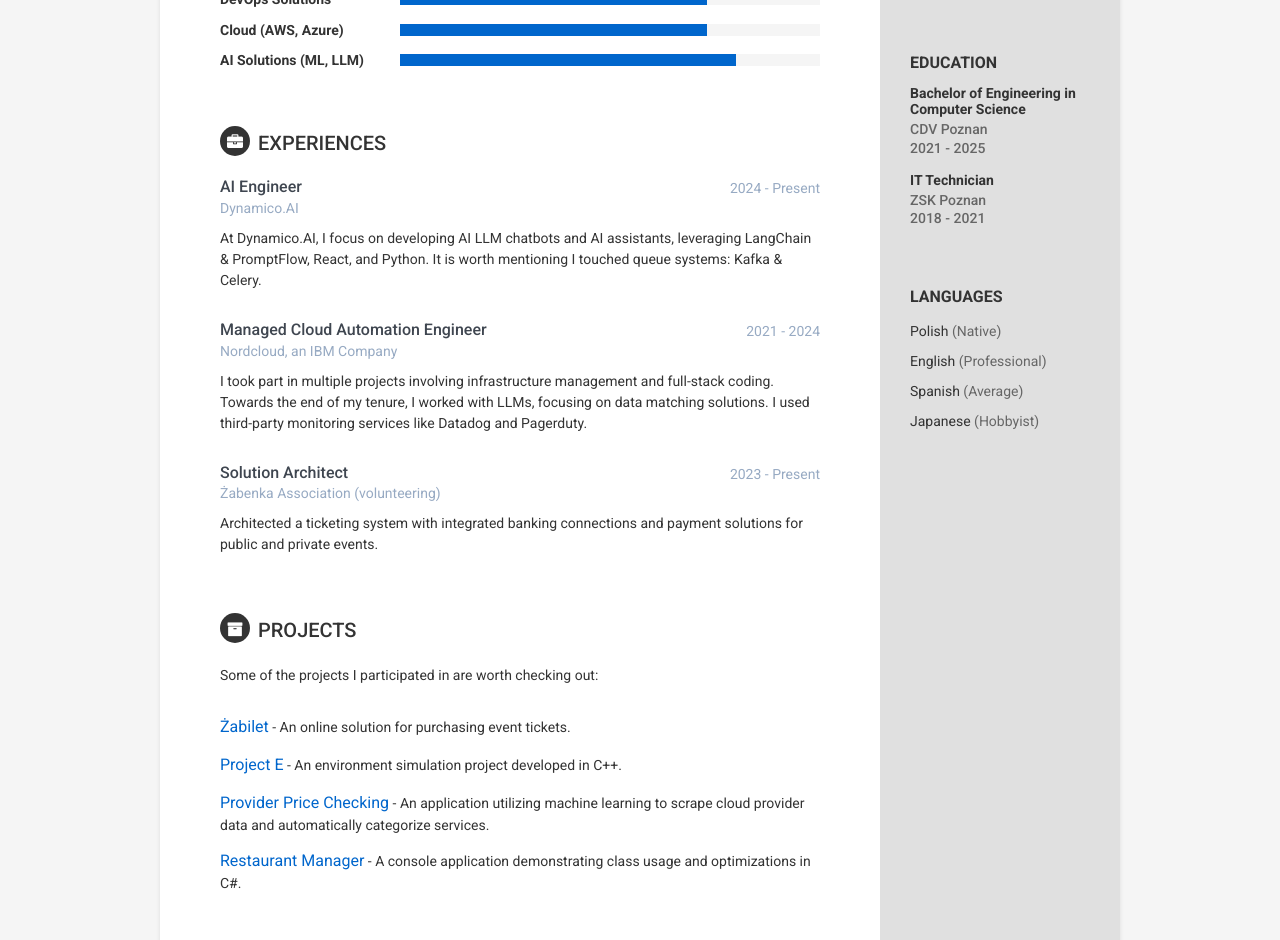
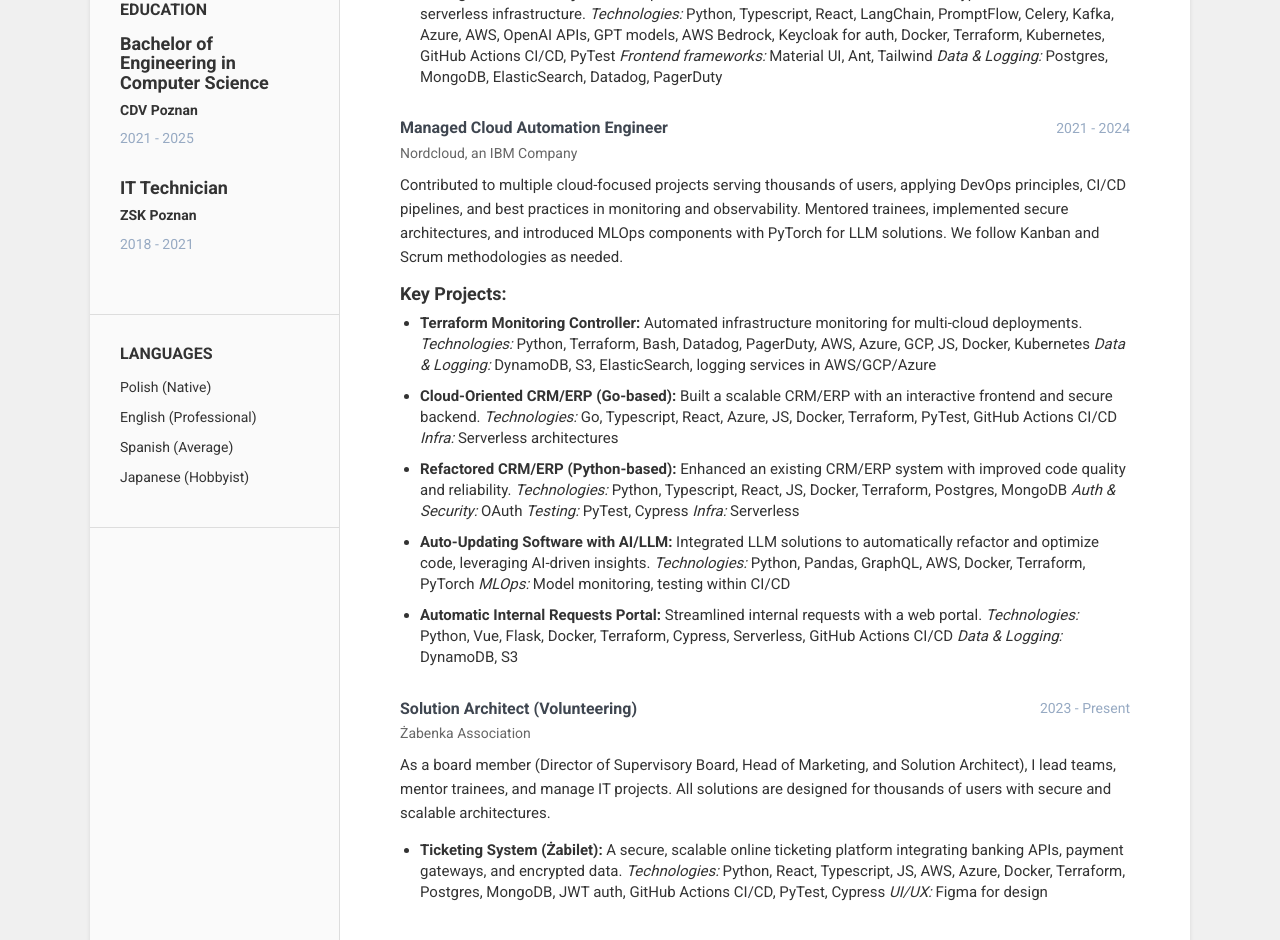
Before and after one commit to Nemryk/education, a plain HTML site: page index.html in a window 1280 px wide. Shown: the part 475-1415 px from the top of the page. Drawn offline with nearby package versions, Linux system fonts and the light colour scheme.

Commit message:
Adjust CV

```diff
--- a/css/styles.css
+++ b/css/styles.css
@@ -1,337 +1,189 @@
 body {
     font-family: 'Roboto', sans-serif;
     color: #333;
-    background: #f5f5f5;
-    font-size: 14px;
+    background: #f0f0f0;
+    font-size: 15px;
+    margin: 0;
     padding: 30px;
     -webkit-font-smoothing: antialiased;
     -moz-osx-font-smoothing: grayscale;
 }
 
-h1,
-h2,
-h3,
-h4,
-h5,
-h6 {
+h1, h2, h3, h4, h5, h6 {
     font-weight: 700;
+    margin-top: 0;
 }
 
 a {
     color: #0066cc;
-    transition: all 0.4s ease-in-out;
+    transition: color 0.3s ease;
 }
 
 a:hover {
-    text-decoration: underline;
     color: #004080;
 }
 
-a:focus {
-    text-decoration: none;
-}
-
-p {
-    line-height: 1.5;
-}
-
 .wrapper {
-    background: #e0e0e0;
-    max-width: 960px;
+    background: #fff;
+    max-width: 1100px;
     margin: 0 auto;
+    box-shadow: 0px 2px 4px rgba(0, 0, 0, 0.1);
+    display: flex;
+    flex-direction: row;
     position: relative;
-    box-shadow: 0px 2px 4px rgba(0, 0, 0, 0.1);
 }
 
 .sidebar-wrapper {
-    background: #e0e0e0;
-    position: absolute;
-    right: 0;
-    width: 240px;
-    height: 100%;
-    min-height: 800px;
-    color: #333;
+    background: #fafafa;
+    width: 250px;
+    border-right: 1px solid #ddd;
+    padding-bottom: 30px;
 }
 
-.sidebar-wrapper a {
-    color: #0066cc;
+.profile-container {
+    text-align: center;
+    padding: 30px;
+    border-bottom: 1px solid #ddd;
 }
 
-.sidebar-wrapper .profile-container {
-    padding: 30px;
-    background: rgba(0, 0, 0, 0.05);
-    text-align: center;
-    color: #333;
-}
-
-.sidebar-wrapper .name {
-    font-size: 32px;
-    font-weight: 900;
-    margin-top: 0;
-    margin-bottom: 10px;
-    color: #333;
-}
-
-.sidebar-wrapper .tagline {
-    color: #666;
-    font-size: 16px;
-    font-weight: 400;
-    margin-top: 0;
-    margin-bottom: 0;
-}
-
-.sidebar-wrapper .profile {
+.profile-img {
+    max-width: 100px;
+    border-radius: 50%;
     margin-bottom: 15px;
 }
 
-.sidebar-wrapper .contact-list .fa {
-    margin-right: 5px;
-    font-size: 18px;
-    vertical-align: middle;
-}
-
-.sidebar-wrapper .contact-list li {
-    margin-bottom: 15px;
-}
-
-.sidebar-wrapper .contact-list li:last-child {
-    margin-bottom: 0;
-}
-
-.sidebar-wrapper .contact-list .email .fa {
-    font-size: 14px;
-}
-
-.sidebar-wrapper .container-block {
-    padding: 30px;
-}
-
-.sidebar-wrapper .container-block-title {
-    text-transform: uppercase;
-    font-size: 16px;
-    font-weight: 700;
-    margin-top: 0;
-    margin-bottom: 15px;
-    color: #333;
-}
-
-.sidebar-wrapper .degree {
-    font-size: 14px;
-    margin-top: 0;
+.name {
+    font-size: 24px;
     margin-bottom: 5px;
     color: #333;
 }
 
-.sidebar-wrapper .education-container .item {
-    margin-bottom: 15px;
+.tagline {
+    font-size: 16px;
+    color: #555;
+    font-weight: 400;
 }
 
-.sidebar-wrapper .education-container .item:last-child {
+.contact-container, .education-container, .languages-container {
+    padding: 30px;
+    border-bottom: 1px solid #ddd;
+}
+
+.container-block-title {
+    font-size: 16px;
+    font-weight: 700;
+    margin-bottom: 15px;
+    text-transform: uppercase;
+    color: #333;
+}
+
+.contact-list li, .interests-list li {
+    margin-bottom: 10px;
+    font-size: 14px;
+}
+
+.main-wrapper {
+    flex: 1;
+    padding: 60px;
+}
+
+.section-title {
+    text-transform: uppercase;
+    font-size: 20px;
+    font-weight: 700;
+    color: #333;
+    margin-bottom: 20px;
+    display: flex;
+    align-items: center;
+}
+
+.section-title .fa {
+    background: #333;
+    color: #fff;
+    border-radius: 50%;
+    width: 30px;
+    height: 30px;
+    display: inline-flex;
+    align-items: center;
+    justify-content: center;
+    margin-right: 10px;
+}
+
+.section {
+    margin-bottom: 40px;
+}
+
+.item {
+    margin-bottom: 30px;
+}
+
+.upper-row {
+    display: flex;
+    justify-content: space-between;
+    align-items: center;
+    margin-bottom: 5px;
+}
+
+.job-title {
+    font-size: 16px;
+    color: #3F4650;
+    margin: 0;
+}
+
+.time {
+    font-size: 14px;
+    color: #97AAC3;
+}
+
+.company {
+    margin-bottom: 10px;
+    color: #666;
+    font-size: 14px;
+}
+
+.details p {
+    margin-bottom: 15px;
+    line-height: 1.6;
+}
+
+.details ul {
+    list-style-type: disc;
+    padding-left: 20px;
     margin-bottom: 0;
 }
 
-.sidebar-wrapper .education-container .meta {
-    color: #666;
-    font-weight: 500;
-    margin-bottom: 0px;
-    margin-top: 0;
-}
-
-.sidebar-wrapper .education-container .time {
-    color: #666;
-    font-weight: 500;
-    margin-bottom: 0px;
-}
-
-.sidebar-wrapper .languages-container .lang-desc {
-    color: #666;
-}
-
-.sidebar-wrapper .languages-list {
-    margin-bottom: 0;
-}
-
-.sidebar-wrapper .languages-list li {
+.details li {
     margin-bottom: 10px;
-}
-
-.sidebar-wrapper .languages-list li:last-child {
-    margin-bottom: 0;
-}
-
-.sidebar-wrapper .interests-list {
-    margin-bottom: 0;
-}
-
-.sidebar-wrapper .interests-list li {
-    margin-bottom: 10px;
-}
-
-.sidebar-wrapper .interests-list li:last-child {
-    margin-bottom: 0;
-}
-
-.main-wrapper {
-    background: #fff;
-    padding: 60px;
-    padding-right: 300px;
-}
-
-.main-wrapper .section-title {
-    text-transform: uppercase;
-    font-size: 20px;
-    font-weight: 500;
-    color: #333;
-    position: relative;
-    margin-top: 0;
-    margin-bottom: 20px;
-}
-
-.main-wrapper .section-title .fa {
-    width: 30px;
-    height: 30px;
-    margin-right: 8px;
-    display: inline-block;
-    color: #fff;
-    background: #333;
-    text-align: center;
-    padding-top: 8px;
-    font-size: 16px;
-    position: relative;
-    top: -2px;
-    border-radius: 50%;
-}
-
-.main-wrapper .section {
-    margin-bottom: 60px;
-}
-
-.main-wrapper .experiences-section .item {
-    margin-bottom: 30px;
-}
-
-.main-wrapper .upper-row {
-    position: relative;
-    overflow: hidden;
-    margin-bottom: 2px;
-}
-
-.main-wrapper .job-title {
-    color: #3F4650;
-    font-size: 16px;
-    margin-top: 0;
-    margin-bottom: 0;
-    font-weight: 500;
-}
-
-.main-wrapper .time {
-    position: absolute;
-    right: 0;
-    top: 0;
-    color: #97AAC3;
-}
-
-.main-wrapper .company {
-    margin-bottom: 10px;
-    color: #97AAC3;
-}
-
-.main-wrapper .project-title {
-    font-size: 16px;
-    font-weight: 400;
-    margin-top: 0;
-    margin-bottom: 5px;
-}
-
-.main-wrapper .projects-section .intro {
-    margin-bottom: 30px;
-}
-
-.main-wrapper .projects-section .item {
-    margin-bottom: 15px;
-}
-
-.skillset .item {
-    margin-bottom: 15px;
-    overflow: hidden;
-}
-
-.skillset .level-title {
-    font-size: 14px;
-    margin-top: 0;
-    margin-bottom: 12px;
-}
-
-.skillset .level-bar {
-    height: 12px;
-    background: #f5f5f5;
-}
-
-.skillset .level-bar-inner {
-    height: 12px;
-    background: #0066cc;
-    transition: width 1s ease-in-out;
+    line-height: 1.4;
 }
 
 .footer {
-    padding: 30px;
-    padding-top: 60px;
+    text-align: center;
+    padding: 20px;
+    margin-top: 30px;
+    font-size: 13px;
+    color: #333;
+    background: #fafafa;
+    border-top: 1px solid #ddd;
 }
 
-.footer .copyright {
-    line-height: 1.6;
-    color: #333;
-    font-size: 13px;
-}
-
-.footer .fa-heart {
-    color: #fb866a;
-}
-
-/* Extra small devices (phones, less than 768px) */
-
 @media (max-width: 767px) {
+    .wrapper {
+        flex-direction: column;
+    }
     .sidebar-wrapper {
-        position: static;
-        width: inherit;
+        width: 100%;
+        border-right: none;
+        border-bottom: 1px solid #ddd;
     }
     .main-wrapper {
         padding: 30px;
     }
-    .main-wrapper .time {
-        position: static;
-        display: block;
+    .upper-row {
+        flex-direction: column;
+        align-items: flex-start;
+    }
+    .time {
         margin-top: 5px;
     }
-    .main-wrapper .upper-row {
-        margin-bottom: 0;
-    }
 }
-
-/* Medium devices (desktops, 992px and up) */
-
-@media (min-width: 992px) {
-    .skillset .level-title {
-        display: inline-block;
-        float: left;
-        width: 30%;
-        margin-bottom: 0;
-    }
-    .skillset .level-bar {
-        display: inline-block;
-        width: 70%;
-        float: left;
-        position: relative;
-        top: 1px;
-    }
-}
-
-/* Profile image */
-
-.profile-img {
-    max-width: 100px;
-    margin-bottom: 15px;
-    border: 0px solid #fff;
-    border-radius: 100%;
-    box-shadow: 0 1px 1px rgba(0, 0, 0, 0.1);
-}
--- a/index.html
+++ b/index.html
@@ -7,7 +7,7 @@
     <meta name="viewport" content="width=device-width, initial-scale=1.0">
     <meta name="description" content="Resume of Software Engineer - Jan Kaczmarek.">
     <link rel="shortcut icon" href="favicon.ico">
-    <link href='https://fonts.googleapis.com/css?family=Roboto:400,500,400italic,300italic,300,500italic,700,700italic,900,900italic' rel='stylesheet' type='text/css'>
+    <link href='https://fonts.googleapis.com/css?family=Roboto:400,500,700,900' rel='stylesheet' type='text/css'>
     <link href="https://maxcdn.bootstrapcdn.com/bootstrap/3.3.7/css/bootstrap.min.css" rel="stylesheet">
     <link rel="stylesheet" href="https://cdnjs.cloudflare.com/ajax/libs/font-awesome/4.7.0/css/font-awesome.css">
     <link id="theme-style" rel="stylesheet" href="css/styles.css">
@@ -45,75 +45,43 @@
             <div class="languages-container container-block">
                 <h2 class="container-block-title">Languages</h2>
                 <ul class="list-unstyled interests-list">
-                    <li>Polish <span class="lang-desc">(Native)</span></li>
-                    <li>English <span class="lang-desc">(Professional)</span></li>
-                    <li>Spanish <span class="lang-desc">(Average)</span></li>
-                    <li>Japanese <span class="lang-desc">(Hobbyist)</span></li>
+                    <li>Polish (Native)</li>
+                    <li>English (Professional)</li>
+                    <li>Spanish (Average)</li>
+                    <li>Japanese (Hobbyist)</li>
                 </ul>
             </div>
         </div>
         <div class="main-wrapper">
-            <section class="section summary-section">
-                <h2 class="section-title"><i class="fa fa-user"></i>Career Profile</h2>
-                <div class="summary">
-                    <p>A dedicated software developer with a strong foundation in Python and experience in C#, Go, and C++. Skilled in both backend and frontend development, with practical experience in Flask and React. Familiar with software development principles and capable of tackling complex problems. Enjoys collaborating in team environments to deliver quality software products. Seeking opportunities to apply programming knowledge and problem-solving abilities in a role that offers professional growth.</p>
-                </div>
+
+            <section class="section personal-section">
+                <h2 class="section-title"><i class="fa fa-user"></i>Personal Statement</h2>
+                <p>I am a dedicated software engineer experienced in building cloud-native, AI-driven applications that serve thousands of users. I personally enjoy experimenting with coding techniques, working with microprocessors, and developing games. I am passionate about bouldering and swimming. I thrive in environments that encourage continuous learning, mentoring, and exploring new technologies.</p>
             </section>
-            <section class="skills-section section">
-                <h2 class="section-title"><i class="fa fa-rocket"></i>Skills &amp; Proficiency</h2>
-                <div class="skillset">
-                    <div class="item">
-                        <h3 class="level-title">Python</h3>
-                        <div class="level-bar">
-                            <div class="level-bar-inner" data-level="90%"></div>
-                        </div>
-                    </div>
-                    <div class="item">
-                        <h3 class="level-title">React</h3>
-                        <div class="level-bar">
-                            <div class="level-bar-inner" data-level="65%"></div>
-                        </div>
-                    </div>
-                    <div class="item">
-                        <h3 class="level-title">Javascript</h3>
-                        <div class="level-bar">
-                            <div class="level-bar-inner" data-level="72%"></div>
-                        </div>
-                    </div>
-                    <div class="item">
-                        <h3 class="level-title">DevOps Solutions</h3>
-                        <div class="level-bar">
-                            <div class="level-bar-inner" data-level="73%"></div>
-                        </div>
-                    </div>
-                    <div class="item">
-                        <h5 class="level-title">Cloud (AWS, Azure)</h5>
-                        <div class="level-bar">
-                            <div class="level-bar-inner" data-level="73%"></div>
-                        </div>
-                    </div>
-                    <div class="item">
-                        <h3 class="level-title">AI Solutions (ML, LLM)</h3>
-                        <div class="level-bar">
-                            <div class="level-bar-inner" data-level="80%"></div>
-                        </div>
-                    </div>
-                </div>
-            </section>
+
             <section class="section experiences-section">
                 <h2 class="section-title"><i class="fa fa-briefcase"></i>Experiences</h2>
+
                 <div class="item">
                     <div class="meta">
                         <div class="upper-row">
-                            <h3 class="job-title">AI Engineer</h3>
+                            <h3 class="job-title">Fullstack Engineer</h3>
                             <div class="time">2024 - Present</div>
                         </div>
                         <div class="company">Dynamico.AI</div>
                     </div>
                     <div class="details">
-                        <p>At Dynamico.AI, I focus on developing AI LLM chatbots and AI assistants, leveraging LangChain & PromptFlow, React, and Python. It is worth mentioning I touched queue systems: Kafka & Celery.</p>
+                        <p>At Dynamico.AI, I focus on developing large-scale AI-driven solutions using LLMs, working in an environment that emphasizes secure, reliable, and cloud-native architectures. I mentor trainees and design user interfaces with Figma. I follow Kanban, Shape Up, and Waterfall methodologies as needed.</p>
+                        <ul>
+                            <li><strong>Intelligent Chatbot Project:</strong> Developed an advanced LLM-based chatbot with encrypted databases and serverless infrastructure.
+                                <em>Technologies:</em> Python, Typescript, React, LangChain, PromptFlow, Celery, Kafka, Azure, AWS, OpenAI APIs, GPT models, AWS Bedrock, Keycloak for auth, Docker, Terraform, Kubernetes, GitHub Actions CI/CD, PyTest
+                                <em>Frontend frameworks:</em> Material UI, Ant, Tailwind
+                                <em>Data & Logging:</em> Postgres, MongoDB, ElasticSearch, Datadog, PagerDuty
+                            </li>
+                        </ul>
                     </div>
                 </div>
+
                 <div class="item">
                     <div class="meta">
                         <div class="upper-row">
@@ -123,45 +91,67 @@
                         <div class="company">Nordcloud, an IBM Company</div>
                     </div>
                     <div class="details">
-                        <p>I took part in multiple projects involving infrastructure management and full-stack coding. Towards the end of my tenure, I worked with LLMs, focusing on data matching solutions. I used third-party monitoring services like Datadog and Pagerduty. </p>
+                        <p>Contributed to multiple cloud-focused projects serving thousands of users, applying DevOps principles, CI/CD pipelines, and best practices in monitoring and observability. Mentored trainees, implemented secure architectures, and introduced MLOps components with PyTorch for LLM solutions. We follow Kanban and Scrum methodologies as needed.</p>
+                        <h4>Key Projects:</h4>
+                        <ul>
+                            <li><strong>Terraform Monitoring Controller:</strong> Automated infrastructure monitoring for multi-cloud deployments.
+                                <em>Technologies:</em> Python, Terraform, Bash, Datadog, PagerDuty, AWS, Azure, GCP, JS, Docker, Kubernetes
+                                <em>Data & Logging:</em> DynamoDB, S3, ElasticSearch, logging services in AWS/GCP/Azure
+                            </li>
+                            <li><strong>Cloud-Oriented CRM/ERP (Go-based):</strong> Built a scalable CRM/ERP with an interactive frontend and secure backend.
+                                <em>Technologies:</em> Go, Typescript, React, Azure, JS, Docker, Terraform, PyTest, GitHub Actions CI/CD
+                                <em>Infra:</em> Serverless architectures
+                            </li>
+                            <li><strong>Refactored CRM/ERP (Python-based):</strong> Enhanced an existing CRM/ERP system with improved code quality and reliability.
+                                <em>Technologies:</em> Python, Typescript, React, JS, Docker, Terraform, Postgres, MongoDB
+                                <em>Auth & Security:</em> OAuth
+                                <em>Testing:</em> PyTest, Cypress
+                                <em>Infra:</em> Serverless
+                            </li>
+                            <li><strong>Auto-Updating Software with AI/LLM:</strong> Integrated LLM solutions to automatically refactor and optimize code, leveraging AI-driven insights.
+                                <em>Technologies:</em> Python, Pandas, GraphQL, AWS, Docker, Terraform, PyTorch
+                                <em>MLOps:</em> Model monitoring, testing within CI/CD
+                            </li>
+                            <li><strong>Automatic Internal Requests Portal:</strong> Streamlined internal requests with a web portal.
+                                <em>Technologies:</em> Python, Vue, Flask, Docker, Terraform, Cypress, Serverless, GitHub Actions CI/CD
+                                <em>Data & Logging:</em> DynamoDB, S3
+                            </li>
+                        </ul>
                     </div>
                 </div>
+
                 <div class="item">
                     <div class="meta">
                         <div class="upper-row">
-                            <h3 class="job-title">Solution Architect</h3>
+                            <h3 class="job-title">Solution Architect (Volunteering)</h3>
                             <div class="time">2023 - Present</div>
                         </div>
-                        <div class="company">Żabenka Association (volunteering)</div>
+                        <div class="company">Żabenka Association</div>
                     </div>
                     <div class="details">
-                        <p>Architected a ticketing system with integrated banking connections and payment solutions for public and private events.</p>
+                        <p>As a board member (Director of Supervisory Board, Head of Marketing, and Solution Architect), I lead teams, mentor trainees, and manage IT projects. All solutions are designed for thousands of users with secure and scalable architectures.</p>
+                        <ul>
+                            <li><strong>Ticketing System (Żabilet):</strong> A secure, scalable online ticketing platform integrating banking APIs, payment gateways, and encrypted data.
+                                <em>Technologies:</em> Python, React, Typescript, JS, AWS, Azure, Docker, Terraform, Postgres, MongoDB, JWT auth, GitHub Actions CI/CD, PyTest, Cypress
+                                <em>UI/UX:</em> Figma for design
+                            </li>
+                        </ul>
                     </div>
                 </div>
             </section>
-            <section class="section projects-section">
-                <h2 class="section-title"><i class="fa fa-archive"></i>Projects</h2>
-                <div class="intro">
-                    <p>Some of the projects I participated in are worth checking out:</p>
-                </div>
-                <div class="item">
-                    <span class="project-title"><a href="https://bilety.zabenka.pl" target="_blank">Żabilet</a></span> - <span class="project-tagline">An online solution for purchasing event tickets.</span>
-                </div>
-                <div class="item">
-                    <span class="project-title"><a href="https://github.com/AN0DA/Project_E" target="_blank">Project E</a></span> - <span class="project-tagline">An environment simulation project developed in C++.</span>
-                </div>
-                <div class="item">
-                    <span class="project-title"><a href="https://github.com/Nemryk/Provider-Price-Checking" target="_blank">Provider Price Checking</a></span> - <span class="project-tagline">An application utilizing machine learning to scrape cloud provider data and automatically categorize services.</span>
-                </div>
-                <div class="item">
-                    <span class="project-title"><a href="https://github.com/Nemryk/Object-C-hash-managable-system" target="_blank">Restaurant Manager</a></span> - <span class="project-tagline">A console application demonstrating class usage and optimizations in C#.</span>
-                </div>
+
+            <section class="section certifications-section">
+                <h2 class="section-title"><i class="fa fa-certificate"></i>Certifications</h2>
+                <ul>
+                    <li>Datadog Certificates (up to 2023)</li>
+                    <li>PagerDuty Certificates (up to 2023)</li>
+                    <li>AWS Practitioner</li>
+                </ul>
             </section>
+
             <section class="section gdpr-section">
                 <h2 class="section-title"><i class="fa fa-lock"></i>GDPR Consent</h2>
-                <div class="gdpr-consent">
-                    <p>I hereby consent to the processing of my personal data included in my CV for the purposes necessary for the recruitment process in accordance with Article 6(1)(a) of Regulation (EU) 2016/679 of the European Parliament and of the Council of 27 April 2016 on the protection of natural persons with regard to the processing of personal data and on the free movement of such data, and repealing Directive 95/46/EC (GDPR).</p>
-                </div>
+                <p>I hereby consent to the processing of my personal data included in my CV for the purposes necessary for the recruitment process in accordance with Article 6(1)(a) of Regulation (EU) 2016/679 of the European Parliament and of the Council of 27 April 2016 (GDPR).</p>
             </section>
         </div>
     </div>
@@ -170,9 +160,5 @@
             <small class="copyright">© Jan Kaczmarek 2024</small>
         </div>
     </footer>
-    <!-- Javascript -->
-    <script src="https://cdnjs.cloudflare.com/ajax/libs/jquery/1.11.3/jquery.min.js"></script>
-    <script src="https://maxcdn.bootstrapcdn.com/bootstrap/3.3.7/js/bootstrap.min.js"></script>
-    <script type="text/javascript" src="js/main.js"></script>
 </body>
 </html>
```
